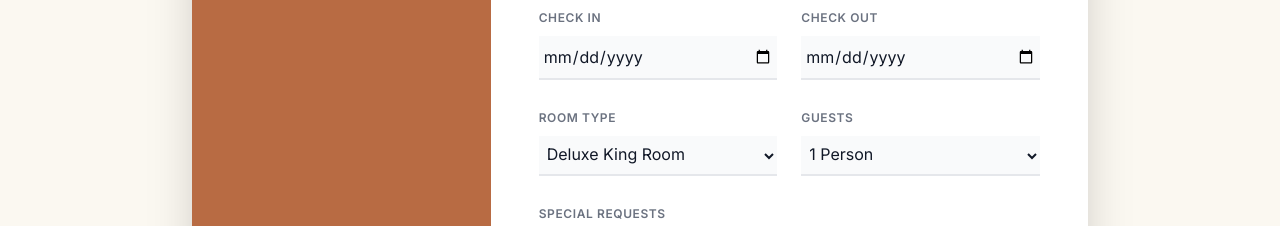
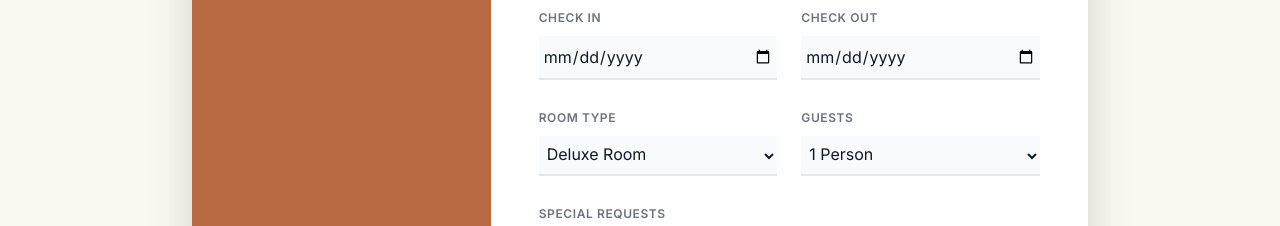
Before and after one commit to mehdihassan301/hayathotelsuk, a React (Vite) app: page / in a window 1280 px wide. Shown: the part 4400-4626 px from the top of the page. Built offline with nearby package versions, Linux system fonts and the light colour scheme; a web font is replaced by a local one.

Commit message:
Update BookingForm.tsx

```diff
--- a/components/BookingForm.tsx
+++ b/components/BookingForm.tsx
@@ -118,10 +118,10 @@ const BookingForm: React.FC = () => {
                   onChange={handleChange}
                 >
                   <option value="standard">Standard Room</option>
-                  <option value="deluxe">Deluxe King Room</option>
+                  <option value="deluxe">Deluxe Room</option>
                   <option value="twin">Executive Twin Room</option>
-                  <option value="family">Family Suite</option>
-                  <option value="suite">Hayatt Royal Suite</option>
+                  <option value="family">Semi Deluxe Room</option>
+                  <option value="suite">Triple Bed Room</option>
                 </select>
               </div>
               <div className="space-y-2">
```
